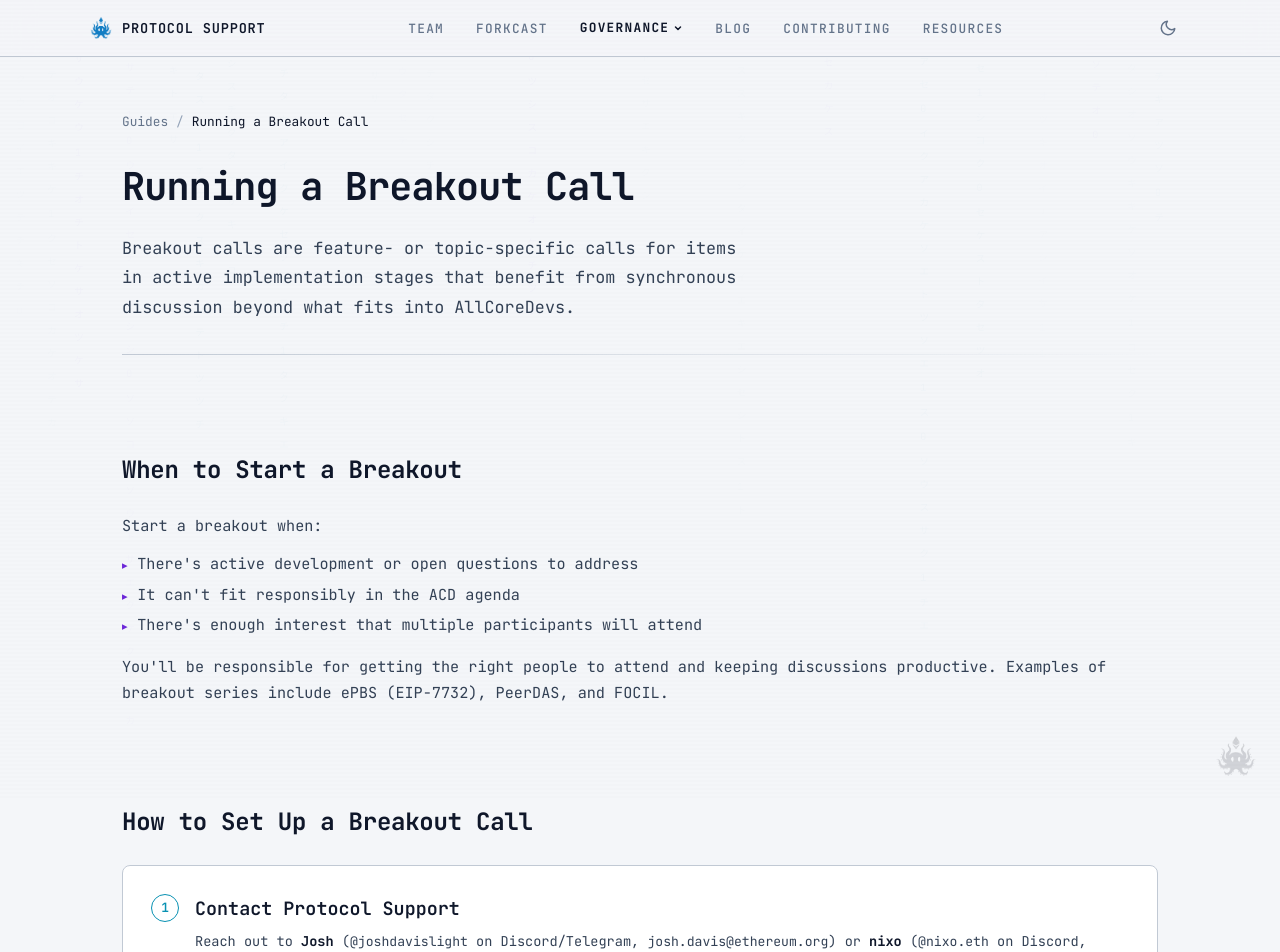
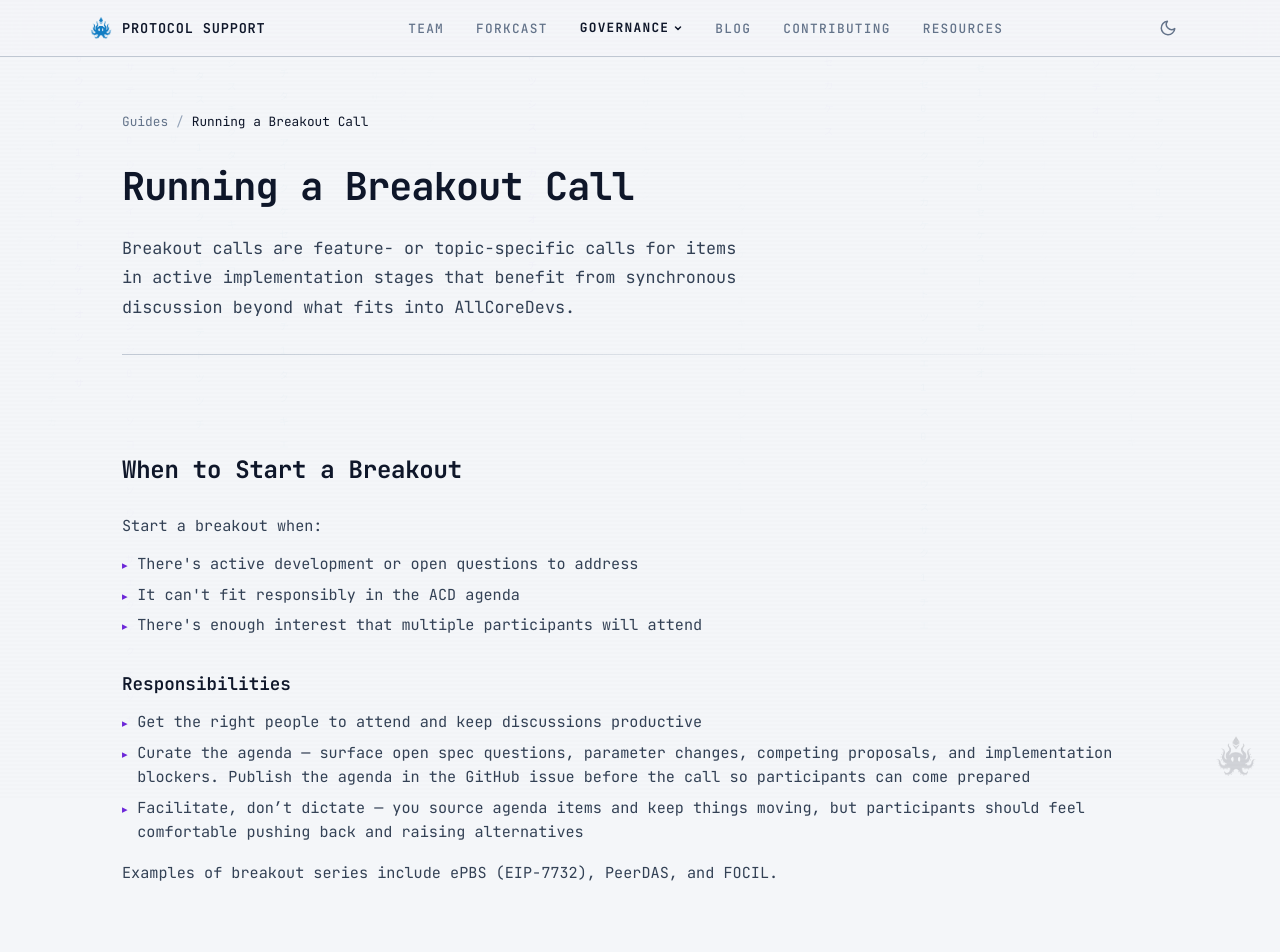
Before and after one commit to ethereum/protocol-support-website, a Next.js app: page /guides/breakout in a window 1280 px wide. Shown: the top 952 px of the page. Built offline with nearby package versions, Linux system fonts and the light colour scheme.

Commit message:
add neutral facilitation notes

```diff
--- a/src/app/guides/breakout/page.tsx
+++ b/src/app/guides/breakout/page.tsx
@@ -52,10 +52,23 @@ export default function BreakoutGuidePage() {
               </li>
             ))}
           </ul>
+          <h3 style={{ fontSize: "1.1rem", fontWeight: 600, color: "var(--color-text-bright)", marginTop: "2rem", marginBottom: "0.75rem" }}>
+            Responsibilities
+          </h3>
+          <ul style={{ listStyle: "none", padding: 0, margin: 0, display: "flex", flexDirection: "column", gap: "0.4rem" }}>
+            {[
+              "Get the right people to attend and keep discussions productive",
+              "Curate the agenda \u2014 surface open spec questions, parameter changes, competing proposals, and implementation blockers. Publish the agenda in the GitHub issue before the call so participants can come prepared",
+              "Facilitate, don\u2019t dictate \u2014 you source agenda items and keep things moving, but participants should feel comfortable pushing back and raising alternatives",
+            ].map((item) => (
+              <li key={item} style={{ display: "flex", alignItems: "baseline", gap: "0.6rem", fontSize: "0.95rem", color: "var(--color-text-body)" }}>
+                <span style={{ color: "var(--coord-purple)", fontSize: "0.7rem", flexShrink: 0 }}>▸</span>
+                {item}
+              </li>
+            ))}
+          </ul>
           <p style={{ ...prose, marginTop: "1rem" }}>
-            You&apos;ll be responsible for getting the right people to attend and
-            keeping discussions productive. Examples of breakout series include
-            ePBS (EIP-7732), PeerDAS, and FOCIL.
+            Examples of breakout series include ePBS (EIP-7732), PeerDAS, and FOCIL.
           </p>
         </section>
 
```
